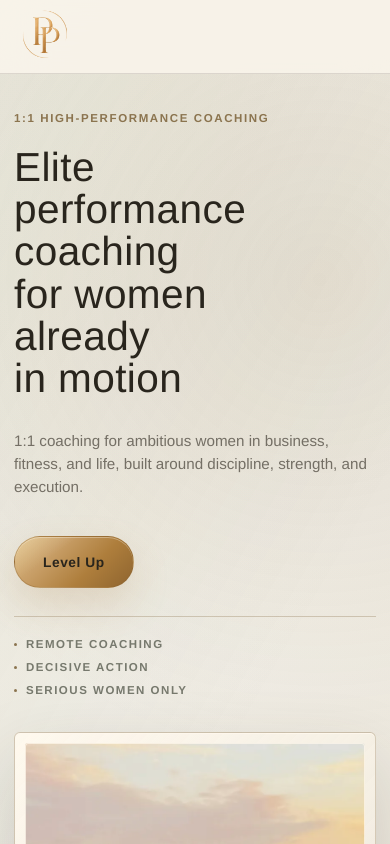
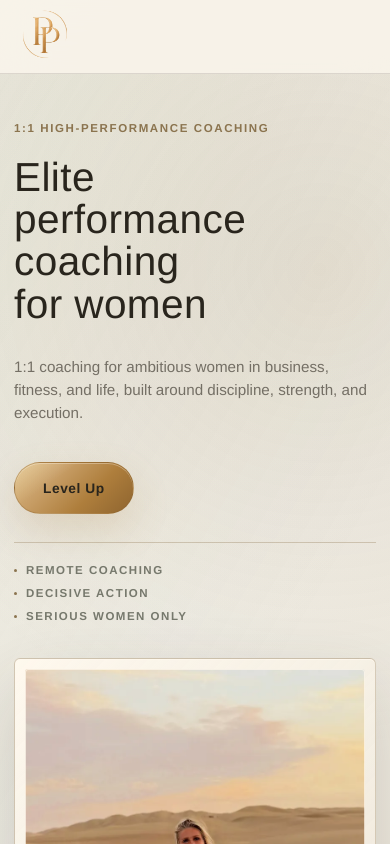
Before and after one commit to TimmyTululu/pernille-performance, a React (Vite) app: page / in a window 390 px wide. Shown: the top 844 px of the page. Built offline with nearby package versions, Linux system fonts and the light colour scheme.

Commit message:
Update Pernille hero headline

```diff
--- a/src/main.tsx
+++ b/src/main.tsx
@@ -142,7 +142,7 @@ function App() {
           <div className="hero-copy">
             <p className="eyebrow hero-reveal">1:1 High-Performance Coaching</p>
             <h1 className="hero-reveal" id="hero-title">
-              Elite performance coaching for women already in motion
+              Elite performance coaching for women
             </h1>
             <p className="hero-lead hero-reveal">
               1:1 coaching for ambitious women in business, fitness, and life,
--- a/src/styles.css
+++ b/src/styles.css
@@ -1225,7 +1225,7 @@ h2 {
   .hero {
     gap: 34px;
     width: 100%;
-    padding: 38px 14px 64px;
+    padding: 48px 14px 76px;
   }
 
   h1 {
```
